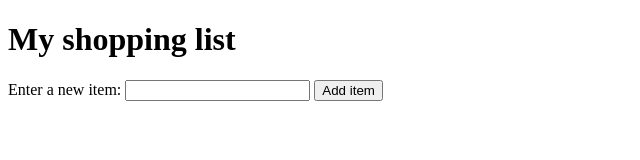
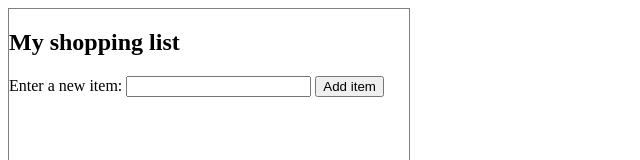
Before and after one commit to masudulalam/Dynamic-Shopping-List, a plain HTML site: page index.html in a window 1280 px wide. Shown: the top 160 px of the page, without its empty margins (0-640 px from the left). Drawn offline with Linux system fonts and the light colour scheme.

Commit message:
added width, height and border in the section

```diff
--- a/index.html
+++ b/index.html
@@ -17,7 +17,7 @@
     </style>
   </head>
   <body>
-
+    <section style="width: 400px; height: 700px; border: 1px solid gray;">
       <h1>My shopping list</h1>
 
       <div>
@@ -29,6 +29,9 @@
       <ul>
 
       </ul>
+    </section>
+
+
 
     <script>
         // created 3 variables to store 3 elements (ul, input & button) references.
```
Lines whose indentation alone changed are shown as unchanged.
